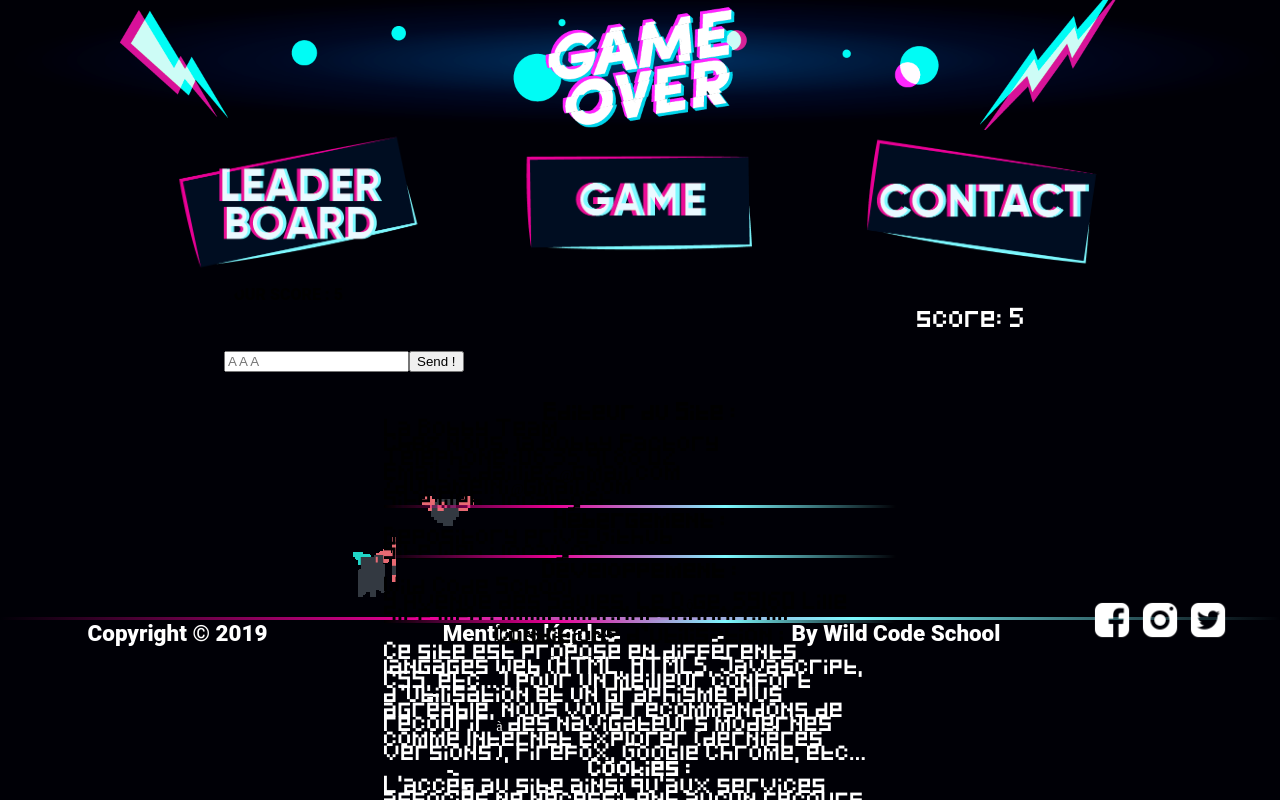
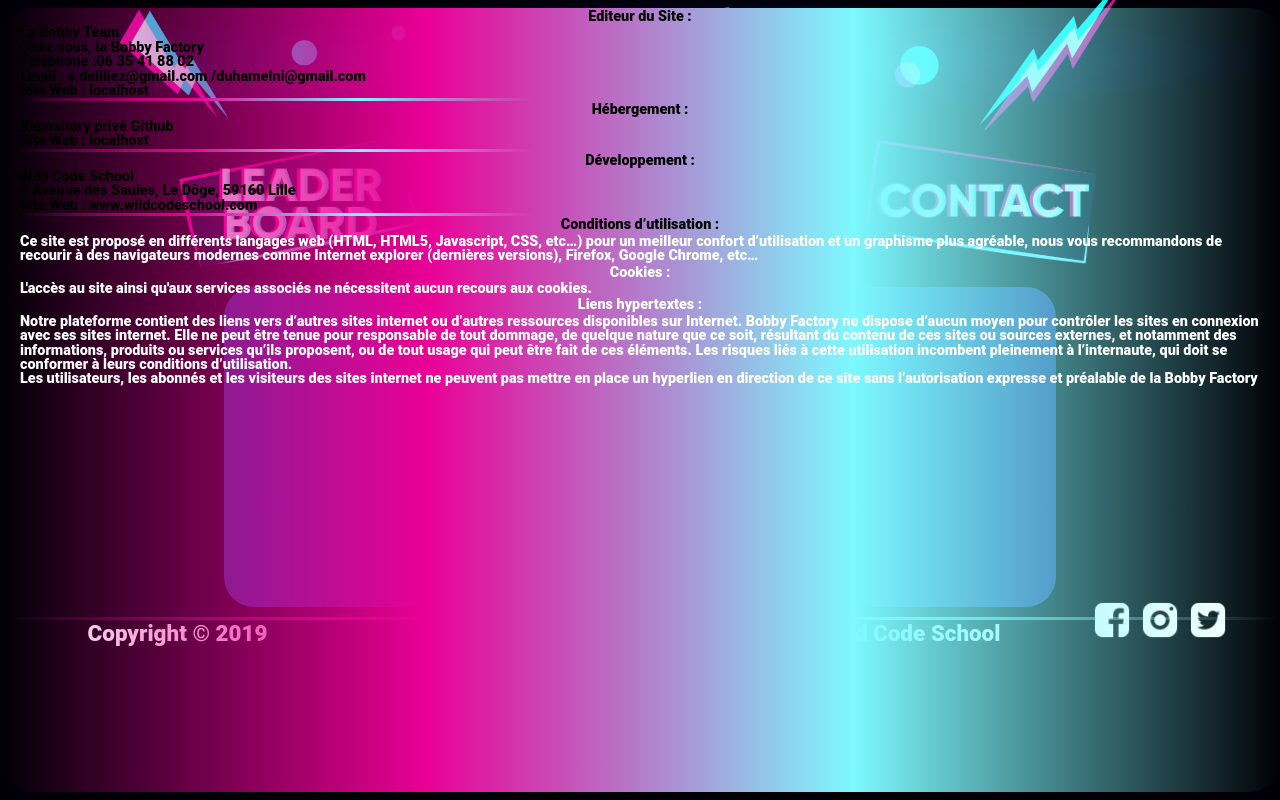
Before and after one commit to WildCodeSchool/lille-0919-js-projet2-runner, a React (Create React App) app in the folder frontend/: page / in a window 1280 px wide. Both pictures are taken after a click on the item "Mentions légales". Built offline with nearby package versions, Linux system fonts and the light colour scheme.

Commit message:
change className

```diff
--- a/frontend/src/components/style/PopIn.scss
+++ b/frontend/src/components/style/PopIn.scss
@@ -6,7 +6,7 @@
   --jaune: rgba(252, 219, 56, 1);
 }
 
-#modal {
+#modalGame {
   width: 100%;
   height: 100%;
   align-self: center;
```
